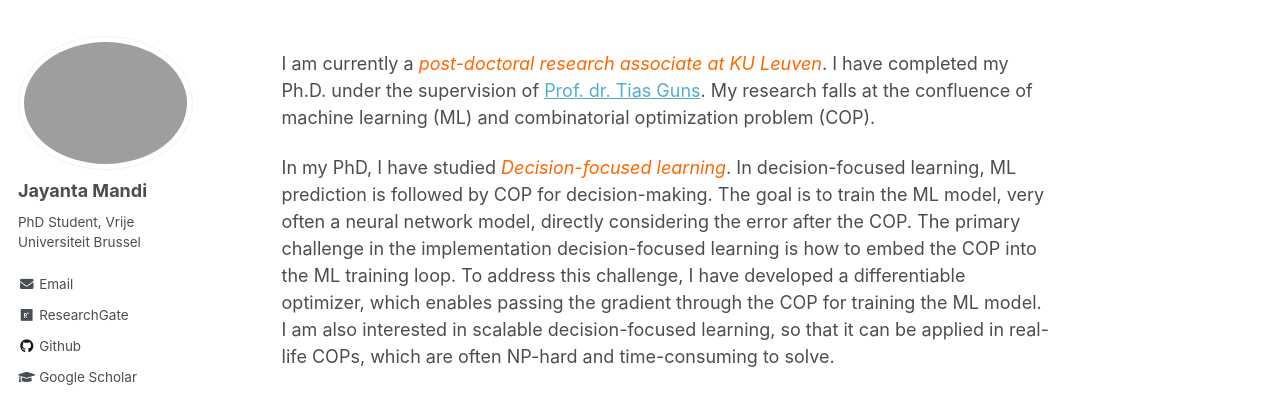
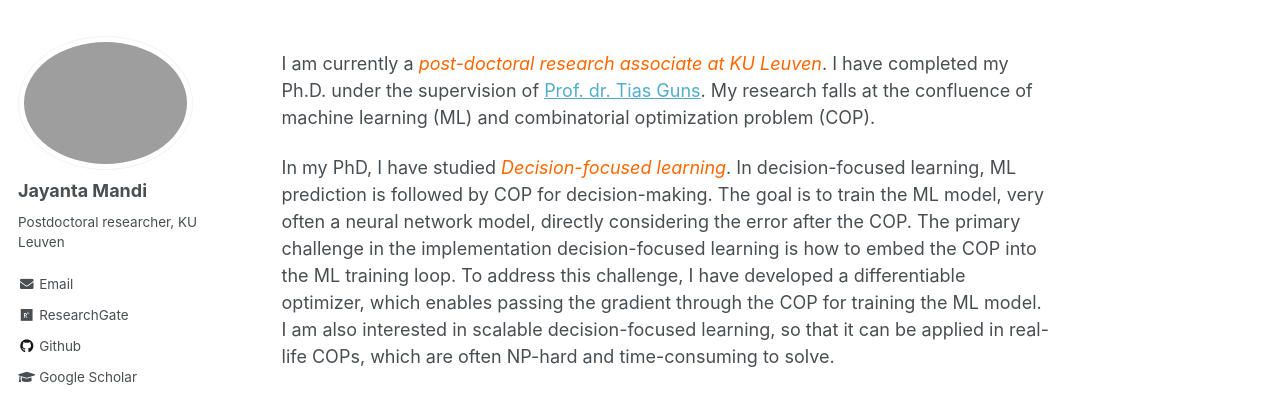
Before and after one commit to JayMan91/JayMan91.github.io, a Jekyll site: the page built from _pages/about.md, in a window 1280 px wide. Shown: the top 395 px of the page. Built offline with Jekyll 4.4.1, drawn with Linux system fonts in a browser that asks for light colours; some web fonts are replaced.

Commit message:
Journal artcle updated

```diff
--- a/_config.yml
+++ b/_config.yml
@@ -82,12 +82,12 @@ analytics:
 author:
   name             : "Jayanta Mandi"
   avatar           : "jayanta.png"
-  bio              : "PhD Student, Vrije Universiteit Brussel"
+  bio              : "Postdoctoral researcher, KU Leuven"
   location         : #"Location"
   employer         :
   pubmed           : #"https://www.ncbi.nlm.nih.gov/pubmed/?term=john+snow"
   googlescholar    : "https://scholar.google.be/citations?user=NvnKeFkAAAAJ&hl=en"
-  email            : "jayanta.mandi@vub.be"
+  email            : "jayanta.mandi@kuleuven.be"
   researchgate     :  "https://www.researchgate.net/profile/Jayanta_Mandi"
   uri              :
   bitbucket        :
```
